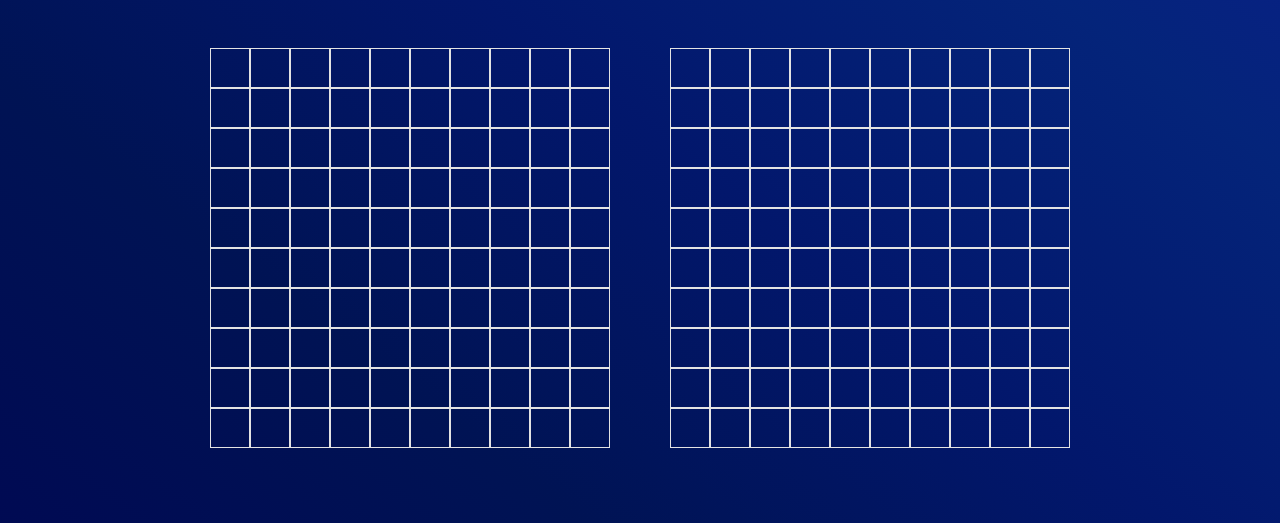
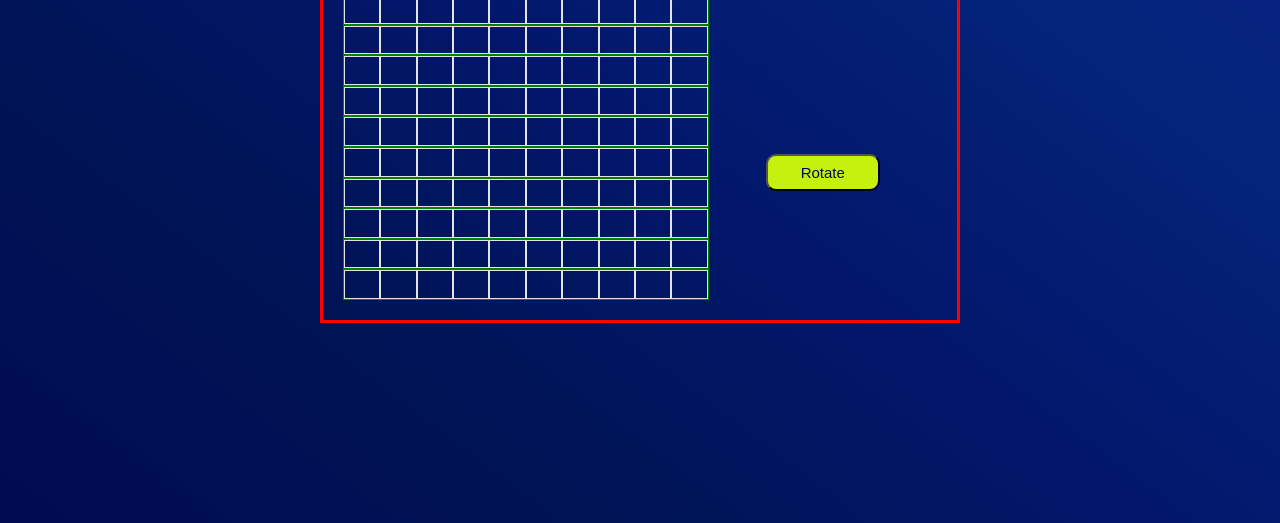
Before and after one commit to alefgomes0/Battleship, a website built with webpack: page src/index.html in a window 1280 px wide. Shown: the part 277-800 px from the top of the page. Built offline with nearby package versions, Linux system fonts and the light colour scheme.

Commit message:
Add more UI elements and functions

```diff
--- a/src/createboard.js
+++ b/src/createboard.js
@@ -16,13 +16,6 @@ export const gameBoard = (playerName) => ({
 
   get board() {
     return this._board;
-  },
-
-  placeShips(someShip, positions) {
-    for (const i of positions) {
-      this.board[i].ship = someShip.type;
-      this.board[i].stillAlive = true;
-    }
   },
 
   receiveAttack(position) {
--- a/src/domboard.js
+++ b/src/domboard.js
@@ -1,3 +1,5 @@
+import {shipSquad} from './squad.js';
+
 export const domBoard = (playerName, someBoard) => ({
   displayBoard() {
     const boards = document.querySelector('.boards');
@@ -22,6 +24,62 @@ export const domBoard = (playerName, someBoard) => ({
     }
   },
 
+  shipPlacementBoard() {
+    const board = document.createElement('div');
+    board.classList.add('place-ship');
+    document.querySelector('.placing').appendChild(board);
+    let indexAdjust = 0;
+
+    for (let i = 0; i < 10; i++) {
+        const divRow = document.createElement('div');
+        divRow.classList.add('row');
+        board.appendChild(divRow);
+      for (let j = 0; j < 10; j++) {
+        const cell = document.createElement('div');
+        cell.classList.add('cell');
+        cell.setAttribute('data-index', indexAdjust + j);
+        divRow.appendChild(cell);
+      }
+
+      indexAdjust += 10;
+    }
+  },
+
+
+
+  placeShips() {
+    const body = document.querySelector('body');
+    const pageWrapper = document.querySelector('.page-wrapper');
+    // pageWrapper.classList.add('blurring');
+    const placementScreen = document.createElement('div');
+    placementScreen.classList.add('placing');
+    body.appendChild(placementScreen);
+
+    const h2 = document.createElement('h2');
+    h2.textContent = 'Place your ships';
+    placementScreen.appendChild(h2);
+
+    this.shipPlacementBoard();
+
+    const shipInfo = document.createElement('div');
+    shipInfo.classList.add('ship-info');
+    const h3 = document.createElement('h3');
+    const rotateButton = document.createElement('button');
+    rotateButton.classList.add('rotate-button');
+    rotateButton.textContent = 'Rotate';
+    shipInfo.appendChild(h3);
+    shipInfo.appendChild(rotateButton);
+    placementScreen.appendChild(shipInfo);
+
+    const squad = shipSquad().create();
+    console.log(squad);
+
+/*     for (const i of positions) {
+      this.board[i].ship = someShip.type;
+      this.board[i].stillAlive = true;
+    } */
+  },
+
   placeEventListener(playerName) {
     const board = document.querySelector(playerName);
     board.addEventListener('click', (e) => {
--- a/src/index.js
+++ b/src/index.js
@@ -1,4 +1,10 @@
 import './styles.css'
 import {gameLoop} from './gameloop.js';
+import { gameBoard } from "./createboard.js";
+import { domBoard } from "./domboard.js";
 
-gameLoop();
+
+const board = gameBoard();
+board.createBoardCoordinates();
+const myDOMBoard = domBoard('human', board);
+myDOMBoard.placeShips();
--- /dev/null
+++ b/src/squad.js
@@ -0,0 +1,24 @@
+import { ship } from "./ship.js";
+
+export const shipSquad = () => ({
+  create() {
+    const ships = [];
+
+    const carrier = ship('carrier', 5);
+    ships.push(carrier);
+
+    const battleship = ship('battleship', 4);
+    ships.push(battleship);
+
+    const destroyer = ship('destroyer', 3);
+    ships.push(destroyer);
+
+    const submarine = ship('submarine', 3);
+    ships.push(submarine);
+
+    const boat = ship('boat', 2);
+    ships.push(boat);
+
+    return ships;
+  }
+});
--- a/src/styles.css
+++ b/src/styles.css
@@ -60,6 +60,82 @@ h1 {
   padding: 0;
 }
 
+.placing {
+  display: grid;
+  grid-template-rows: auto 1fr;
+  grid-template-columns: 8fr 5fr;
+  justify-items: center;
+  align-items: center;
+  position: fixed;
+  top: 50%;
+  left: 50%;
+  border: 3px solid red;
+  width: 50%;
+  height: 50%;
+  transform: translate(-50%, -50%);
+  z-index: 99;
+  padding: 20px;
+}
+
+.placing > h2 {
+  font-size: 38px;
+  letter-spacing: 0.2rem;
+  grid-row: 1 / 2;
+  grid-column: 1 / -1;
+  color: #e8e8e8;
+  margin: 0;
+  padding: 0;
+  padding-bottom: 10px;
+}
+
+.blurring {
+  filter: blur(5px);
+  pointer-events: none;
+}
+
+.place-ship {
+  grid-row: 2 / 3;
+  grid-column: 1 / 2;
+  width: 100%;
+  height: 100%;
+}
+
+.place-ship > .row {
+  width: 100%;
+  height: 10%;
+  border: 1px solid green;
+}
+
+.place-ship > .row > .cell {
+  width: 100%;
+  height: 100%;
+}
+
+.ship-info {
+  display: grid;
+  justify-items: center;
+  grid-row: 2 / 3;
+  grid-column: 2 / 3;
+  width: 100%;
+  height: 100%;
+}
+
+.rotate-button {
+  border-radius: 10px;
+  width: 50%;
+  height: 25%;
+  background-color: #C4F10E;
+  color: rgba(0, 10, 83, 1);
+  font-weight: 500;
+  font-size: 15px;
+  cursor: pointer;
+}
+
+.rotate-button:hover {
+  background-color: #9dbf17;
+  color: rgba(12, 30, 141, 1);
+}
+
 .main-content {
   display: grid;
   grid-column: 1 / -1;
@@ -87,7 +163,7 @@ h1 {
 .board {
   display: grid;
   width: clamp(300px, 400px, 600px);
-  height: clamp(300px, 400px, 600px);;
+  height: clamp(300px, 400px, 600px);
 }
 
 .row {
```
